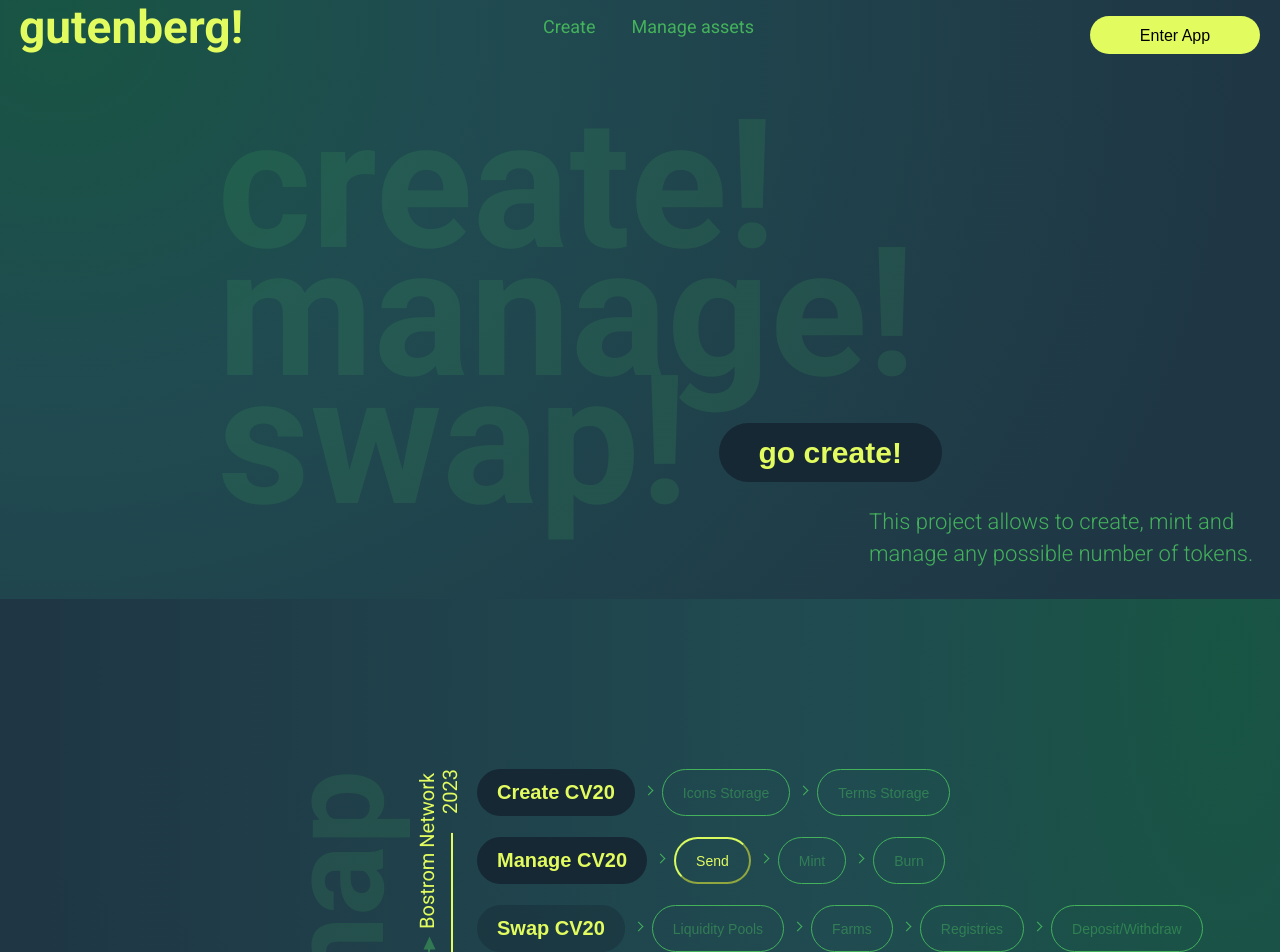
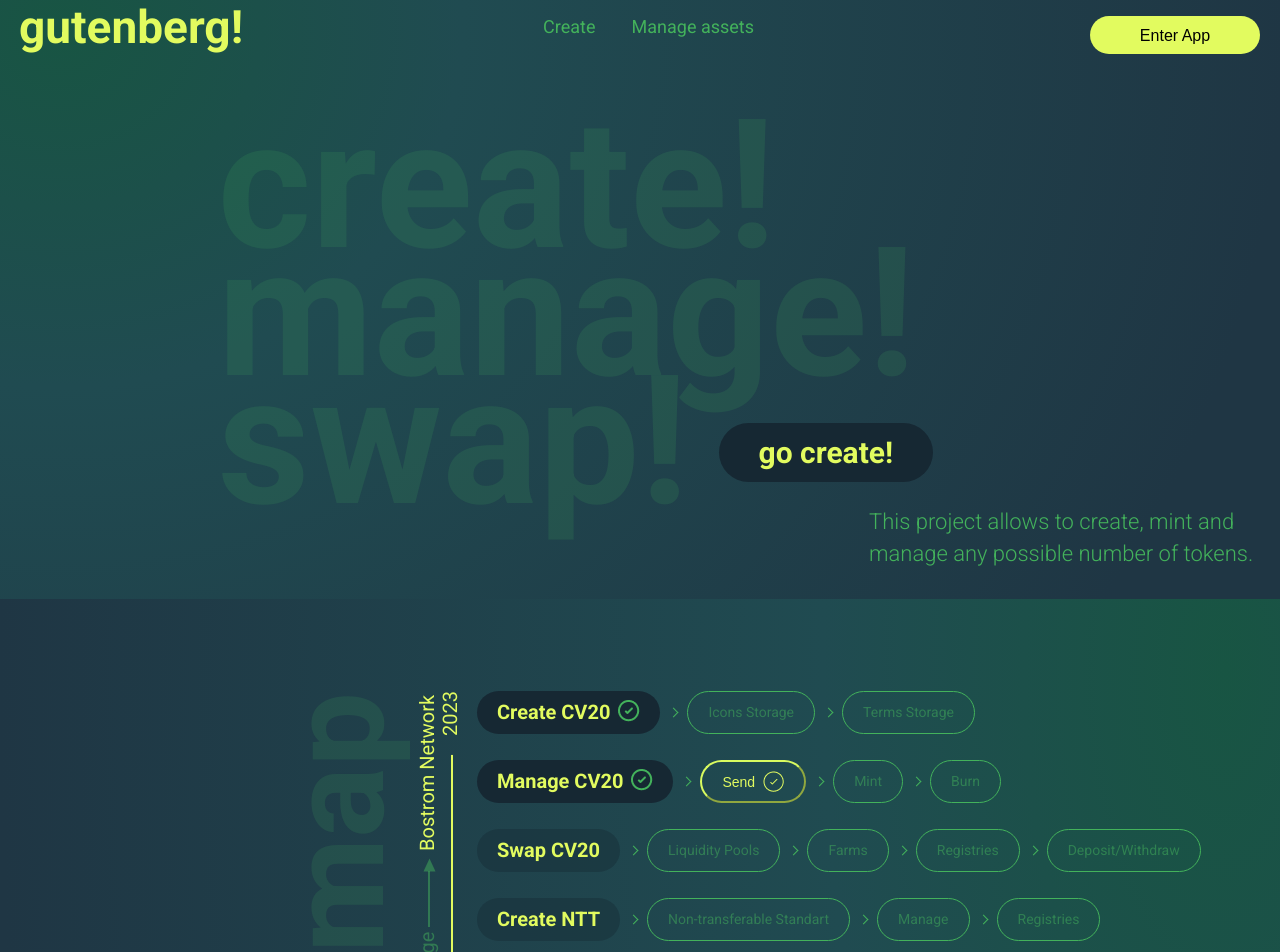
Before and after one commit to diekuche/gutenberg, a React (Create React App) app: page /old in a window 1280 px wide. Shown: the top 952 px of the page. Built offline with nearby package versions, Linux system fonts and the light colour scheme.

Commit message:
fix mistake4

```diff
--- a/src/components/BasicWindow/BasicWindow.module.css
+++ b/src/components/BasicWindow/BasicWindow.module.css
@@ -19,6 +19,7 @@
   line-height: 35px;
   margin-top: 20px;
   margin-left: 30px;
+  font-family: Roboto;
 }
 
 .middle {
--- a/src/components/ManageTok/ManageTok.module.css
+++ b/src/components/ManageTok/ManageTok.module.css
@@ -1,6 +1,6 @@
 .mantok {
   display: flex;
-  margin-top: 170px;
+  margin-top: 92px;
 }
 .vertical {
   color: yellow;
@@ -56,7 +56,8 @@
   margin-bottom: 8px;
 }
 .namestrFS {
-  height: 47px;
+  display: flex;
+  font-family: Roboto;
   background: #162833;
   color: #e2fb5f;
   border-radius: 30px;
@@ -65,10 +66,10 @@
   font-size: 20px;
   line-height: 23px;
   width: fit-content;
-  padding: 12px 20px;
+  padding: 0px 20px;
+  align-items: center;
 }
 .namestr {
-  height: 47px;
   background: rgba(22, 40, 51, 0.4);
   color: #e2fb5f;
   border-radius: 30px;
@@ -77,11 +78,13 @@
   font-size: 20px;
   line-height: 23px;
   width: fit-content;
-  padding: 12px 20px;
+  padding: 0px 20px;
+  font-family: Roboto;
 }
 .icon {
+  display: flex;
   background-color: rgba(67, 178, 91, 0);
-  height: 47px;
+  font-family: Roboto;
   border-radius: 30px;
   font-size: 14px;
   border: 1px solid #43b25b;
@@ -105,15 +108,23 @@
 .tokenstr {
   display: flex;
   flex-direction: row;
-  margin-bottom: 21px;
+  margin-bottom: 26px;
 }
 .iconsecond {
   background-color: rgba(67, 178, 91, 0);
+  display: flex;
   border-color: #d9fb5f;
   color: #e2fb5f;
-  height: 47px;
   border-radius: 30px;
   font-size: 14px;
   width: fit-content;
-  padding: 12px 20px;
+  padding: 0px 20px;
+  align-items: center;
 }
+.icongreen {
+  padding-left: 8px;
+  padding-bottom: 4px;
+}
+.iconyellow {
+  padding-left: 8px;
+}
--- a/src/components/ManageTok/ManageTok.tsx
+++ b/src/components/ManageTok/ManageTok.tsx
@@ -2,6 +2,8 @@ import React from "react";
 import styles from "../ManageTok/ManageTok.module.css";
 import Arrow from "../Arrow/Arrow";
 import Year from "../Year/Year";
+import green from "../ManageTok/green.png";
+import yellow from "../ManageTok/yellow.png";
 
 const ManTok = () => {
   return (
@@ -21,16 +23,25 @@ const ManTok = () => {
       </div>
       <div className={styles.choice}>
         <div className={styles.tokenstr}>
-          <button className={styles.namestrFS}>Create CV20</button>
+          <button className={styles.namestrFS}>
+            Create CV20
+            <img className={styles.icongreen} src={green} alt=""></img>
+          </button>
           <div className={styles.triangleR}></div>
           <button className={styles.icon}>Icons Storage</button>
           <div className={styles.triangleR}></div>
           <button className={styles.icon}>Terms Storage</button>
         </div>
         <div className={styles.tokenstr}>
-          <button className={styles.namestrFS}>Manage CV20</button>
+          <button className={styles.namestrFS}>
+            Manage CV20
+            <img className={styles.icongreen} src={green} alt=""></img>
+          </button>
           <div className={styles.triangleR}></div>
-          <button className={styles.iconsecond}>Send</button>
+          <button className={styles.iconsecond}>
+            Send
+            <img className={styles.iconyellow} src={yellow} alt=""></img>
+          </button>
           <div className={styles.triangleR}></div>
           <button className={styles.icon}>Mint</button>
           <div className={styles.triangleR}></div>
```
Also changed, not shown: src/components/ManageTok/green.png (added), src/components/ManageTok/yellow.png (added).
